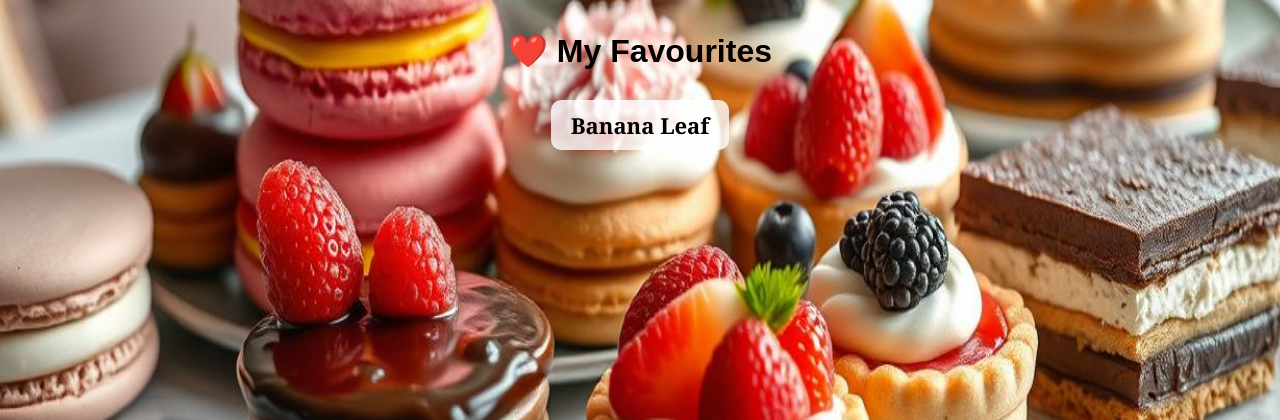
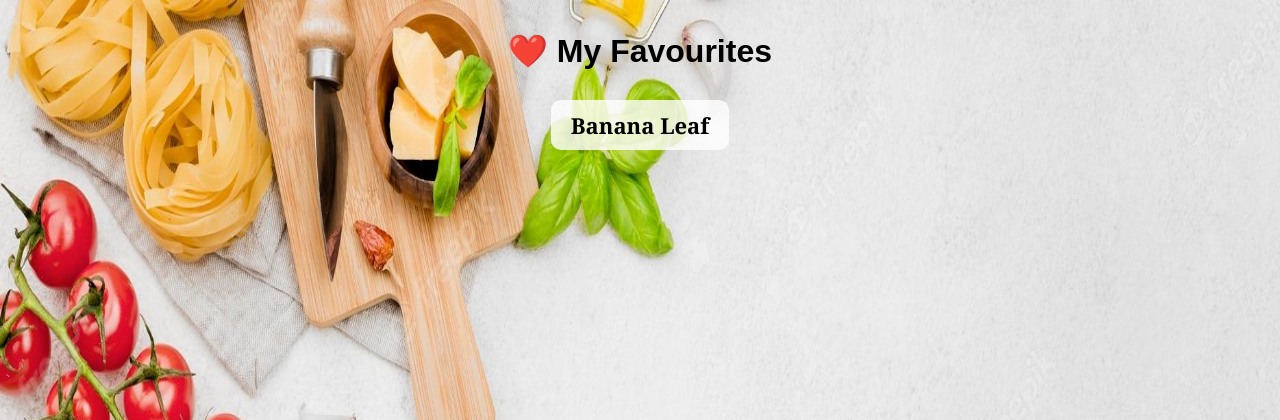
Before and after one commit to navneetha17/Mini-IT-G053-, a Flask app: page /favourites in a window 1280 px wide. Shown: the top 420 px of the page. Run offline with Flask 3, Linux system fonts and the light colour scheme; a user stored in the database is signed in; data comes from the database, SQL or seed files in the repository; both versions use the stored data as it was after the commit.

Commit message:
did changes to .html files

```diff
--- a/templates/favourites.html
+++ b/templates/favourites.html
@@ -5,11 +5,10 @@
 
     <style>
         body {
-            background-image: url("/static/Images/favourites.jpg");
+            background-image: url("/static/Images/fav.jpg");
             background-color: rgba(58, 4, 25, 0.333);
             background-repeat: no-repeat;
-            background-position: center;
-            background-size: 1400px 1200px;
+            background-size: 1370px 1100px;
 
             margin: 0;
             font-family: Arial, sans-serif;
--- a/templates/main_page.html
+++ b/templates/main_page.html
@@ -11,7 +11,7 @@
 
     <div class="container">
 
-        <h1>🍔 Crave Smart</h1>
+        <h1>🍔 CraveSmart</h1>
         <p class="subtitle">Find something nice within your budget</p>
 
         <a href="/favourites">My Favourites</a>
--- a/templates/results.html
+++ b/templates/results.html
@@ -5,7 +5,7 @@
 </head>
 <body>
 
-<h1>Recommended Restaurants</h1>
+<h1>Recommended Restaurant</h1>
 
 {% if results %}
     {% for restaurant in results %}
```
Also changed, not shown: instance/database.db, static/Images/fav.jpg (added), static/Images/favourites.jpg (deleted).
